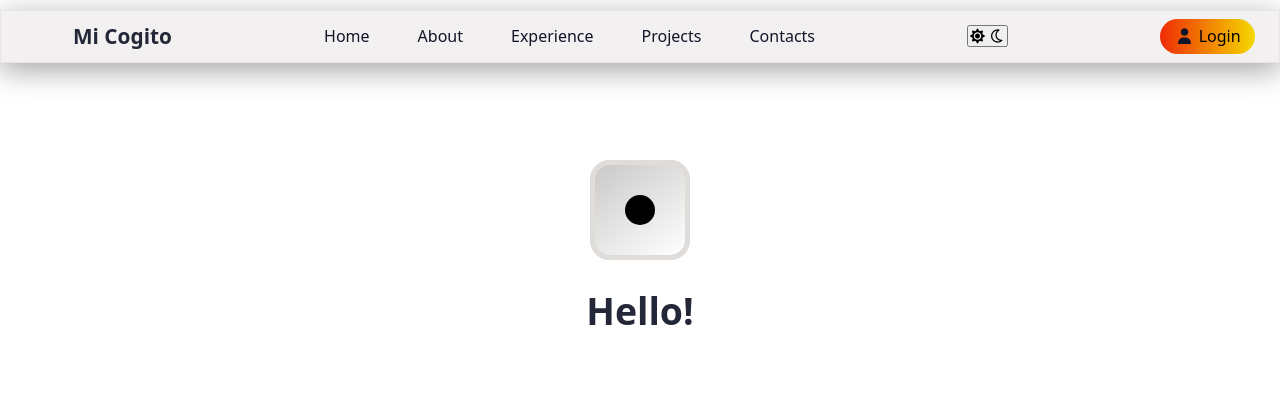
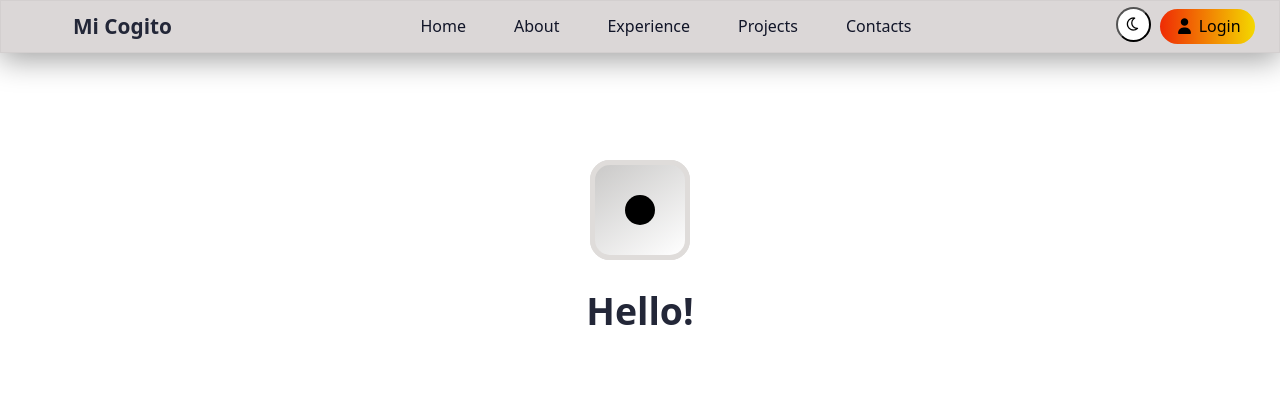
Before and after one commit to SamAnaniasCases/myPortfolio, a PHP site: page /myPortfolio.html in a window 1280 px wide. Shown: the top 420 px of the page. Run offline with PHP 8.4, Linux system fonts and the light colour scheme; some libraries are stand-ins or nearby versions.

Commit message:
darkmode

```diff
--- a/myPortcss.css
+++ b/myPortcss.css
@@ -7,12 +7,16 @@
     text-decoration: none;
     scroll-behavior: smooth;
     list-style: none;
+
+}
+body{
+    background-color: var(--base-color);
 }
 /* header section  */
 header{
     position: fixed;
-    top: 10px;
-    left: 0;
+    top: 0;
+    left: 50%;
     width: 100%;
     display: flex;
     align-items: center;
@@ -24,14 +28,15 @@ header{
     padding: 0.5rem 1.5rem;
     z-index: 1000;
     box-shadow: 0 7px 30px var(--box-shadow);
-    -webkit-backdrop-filter: blur(10px);
     border: 1px solid var(--base-variant);
+    transform: translateX(-50%);
+
 }
 .logo{
     color: var(--secondary-text);
     font-size: 1.3rem;
     font-weight: 600;
-    text-wrap: nowrap; /* kanang if more than 1 word makaboot ka
+    text-wrap: nowrap; /* kanang if more than 1                   word makaboot ka
                         kung mo ubos ba ang excess words or dli */
     transition: 0.3s ease-in-out;
     margin-left: 3rem;
@@ -42,14 +47,16 @@ header{
 .nav-btn{
     display: flex;
     gap: 3rem;
+    padding: 0;
+    background-color: transparent;
 }
-li a{
+.nav-btn li a{
     position: relative;
     color: var(--text-color);
     font-weight: 500;
-
+    background-color: transparent;
 }
-li a::before{
+.nav-btn li a::before{
     position: absolute;
     content: '';
     width: 0;
@@ -61,7 +68,7 @@ li a::before{
     background: linear-gradient(var(--gradient-direct),
     var(--gradient-start), var(--gradient-end));
 }
-li a:hover::before{
+.nav-btn li a:hover::before{
     width: 100%;
 }
 .log-in{
@@ -74,6 +81,10 @@ li a:hover::before{
     transition: 0.3s ease-in-out;
     background: linear-gradient(var(--gradient-direct),
     var(--gradient-start), var(--gradient-end));
+}
+.log-in i{
+    background: none;
+    color: black;
 }
 .loginbtn{
     font-weight: 500;
@@ -91,6 +102,36 @@ li a:hover::before{
     display: none;
     font-size: 2rem;
 }
+
+/* Darkmode & Lightmode */
+.darkmode{
+    --base-color: #1C1C1C;
+    --base-variant: rgba(24, 23, 23, 0.3);
+    --text-color: #F5E8D8;
+    --secondary-text: #DAA520;
+    --border-box: rgb(255, 255, 255);
+    --box-shadow: #424040;
+}
+.dlmode{
+    height: 35px;
+    width: 35px;
+    padding: 0;
+    border-radius: 50%;
+    background-color: var(--base-color);
+    display: flex;
+    justify-content: center;
+    align-items: center;
+    position: fixed;
+    top: 0.4rem;
+    right: 8rem;
+}
+.dlmode i{
+    fill: var(--base-color);
+}
+.dlmode i:last-child{ /* the very last element */
+    display: none;
+}
+
 
 /* dice */
 @keyframes rolling{
@@ -310,7 +351,7 @@ section{
     http://gradient.shapefactory.co/ */
 
     --base-color: white;
-    --base-variant: rgb(211, 206, 206, 0.3);
+    --base-variant: rgb(211, 206, 206, 0.8);
     --text-color: #111528;
     --secondary-text: #232738;
     --border-box: black;
--- a/myPortfolio.html
+++ b/myPortfolio.html
@@ -11,23 +11,23 @@
     <title>MiCogito</title>
 
 </head>
-<body>
+<body class="darkmod">
     <header class="header">
         <a href="#" class="logo"><span>Mi Cogito</span></a>
 
         <ul class="nav-btn">
             <li><a href="#">Home</a></li>
             <li><a href="#">About</a></li>
-            <li><a href="#">Experience</a></li>
+            <li><a href="#experience">Experience</a></li>
             <li><a href="#">Projects</a></li>
             <li><a href="#">Contacts</a></li>
         </ul>
 
         <i class="fa-solid fa-bars" id="menu-icon"></i>
 
-        <button class="dlmood" id="dlmood">
+        <button class="dlmode" id="dlmode">
+            <i class="fa-regular fa-moon"></i>
             <i class="fa-solid fa-sun"></i>
-            <i class="fa-regular fa-moon"></i>
         </button>
 
         <div class="log-in">
```
